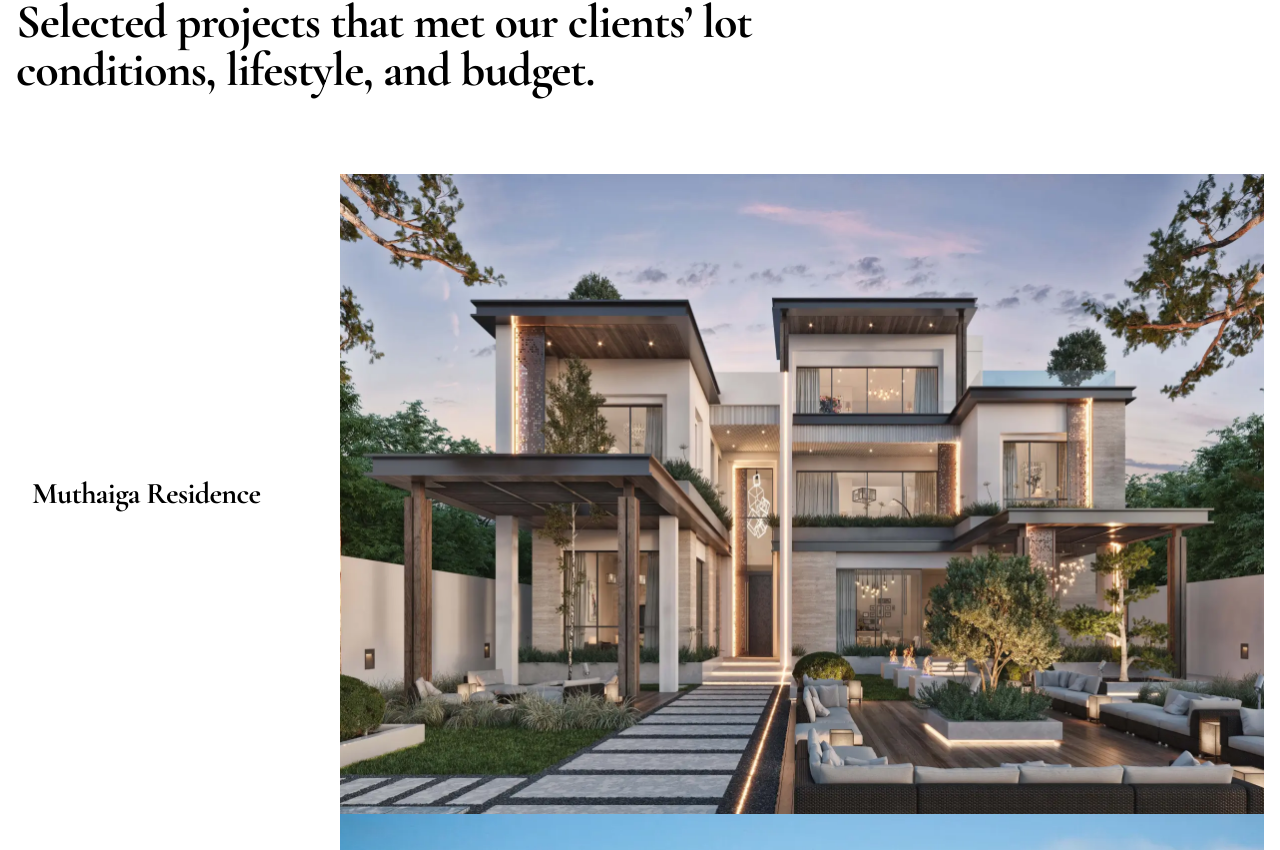
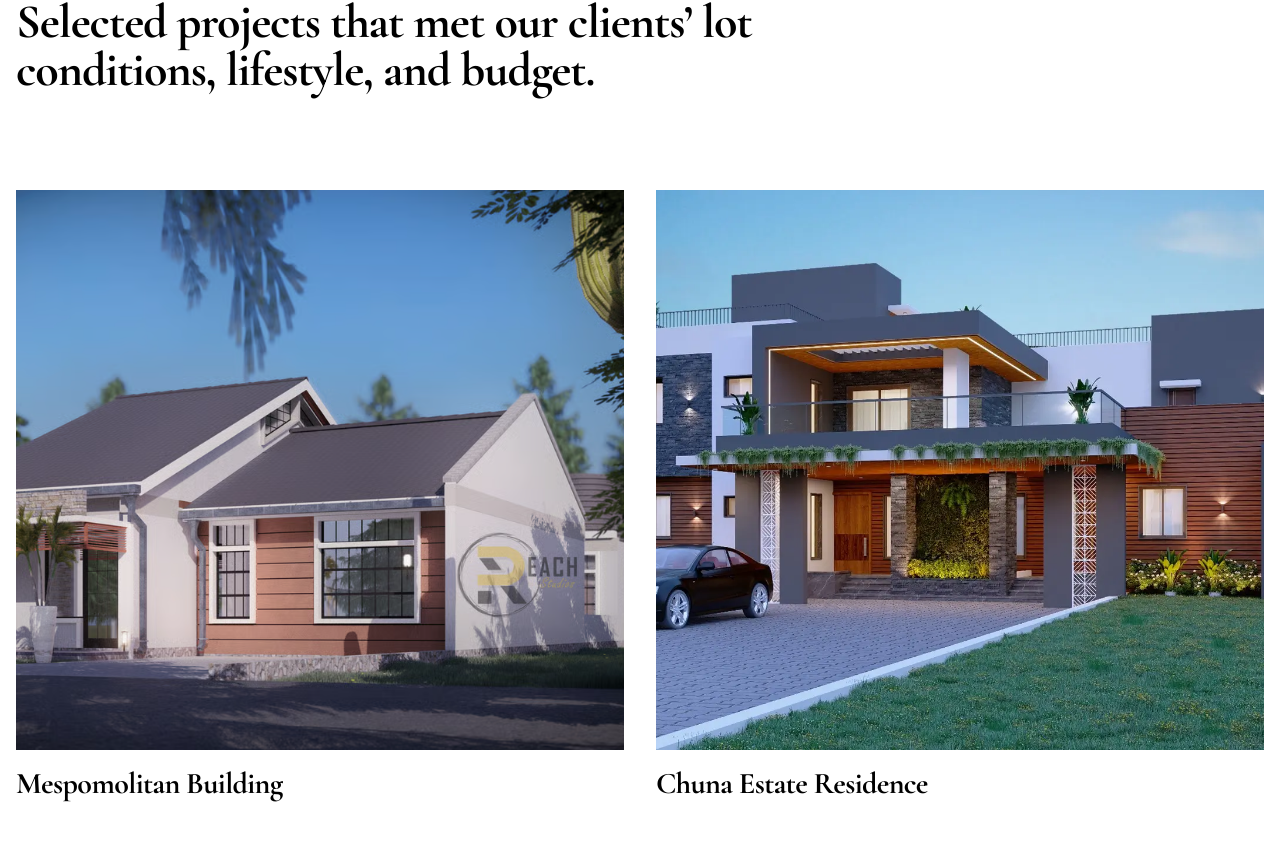
Before and after one commit to ngachadavid/reach-design, a Next.js app: page /projects in a window 1280 px wide. Shown: the part 170-1020 px from the top of the page. Built offline with nearby package versions, Linux system fonts and the light colour scheme.

Commit message:
add projects page with grids

```diff
--- a/app/components/projects/ProjectsPage.jsx
+++ b/app/components/projects/ProjectsPage.jsx
@@ -1,6 +1,18 @@
 'use client';
 
 const projects = [
+  {
+    title: "Mespomolitan Building",
+    image: "/projects/mes.avif",
+  },
+  {
+    title: "Chuna Estate Residence",
+    image: "/images/chuna/background.webp",
+  },
+  {
+    title: "A Frame Houses",
+    image: "/images/a_frame/background.webp",
+  },
   {
     title: "Muthaiga Residence",
     image: "/images/muthaiga/background.webp",
@@ -17,40 +29,40 @@ const projects = [
 
 export default function ProjectsPage() {
   return (
-    <section className="bg-white text-black px-4 2xl:px-0 pt-32 pb-10">
+    <section className="bg-white text-black px-4 2xl:px-0 pt-32 pb-32">
       <div className="max-w-7xl mx-auto">
         {/* Header */}
-        <h1 className="text-4xl md:text-5xl font-extrabold tracking-tight w-[70%] text-start mt-10 mb-20">
+        <h1 className="text-4xl md:text-5xl font-extrabold tracking-tight w-[70%] mt-10 mb-24">
           Selected projects that met our clients’ lot conditions, lifestyle, and budget.
         </h1>
-         </div>
 
-        {/* Projects list */}
-        <div className="w-full flex flex-col pl-4">
+        {/* Grid */}
+        <div className="grid grid-cols-1 md:grid-cols-2 gap-x-8 gap-y-14">
           {projects.map((project, idx) => (
-            <div
+            <article
               key={idx}
-              className="flex flex-col md:flex-row items-start md:items-center gap-0"
+              className="group cursor-pointer"
+              role="button"
+              tabIndex={0}
             >
-              {/* Left: Project name */}
-              <div className="w-full md:w-1/4">
-                <h2 className="text-2xl md:text-3xl font-bold tracking-tight">
-                  {project.title}
-                </h2>
-              </div>
-
-              {/* Right: Image */}
-              <div className="w-full md:w-3/4">
+              {/* Image wrapper */}
+              <div className="relative overflow-hidden transition-all duration-300 ease-out group-hover:rounded-sm">
+                {/* Image */}
                 <img
                   src={project.image}
                   alt={project.title}
-                  className="w-full h-[80vh] object-cover"
+                  className="w-full h-[70vh] object-cover transition-all duration-300 ease-out group-hover:brightness-75"
                 />
               </div>
-            </div>
+
+              {/* Title */}
+              <h2 className="mt-4 text-2xl md:text-3xl font-bold tracking-tight">
+                {project.title}
+              </h2>
+            </article>
           ))}
         </div>
-
+      </div>
     </section>
   );
 }
```
Also changed, not shown: public/projects/mes.avif (added), public/projects/mes2.avif (added).
